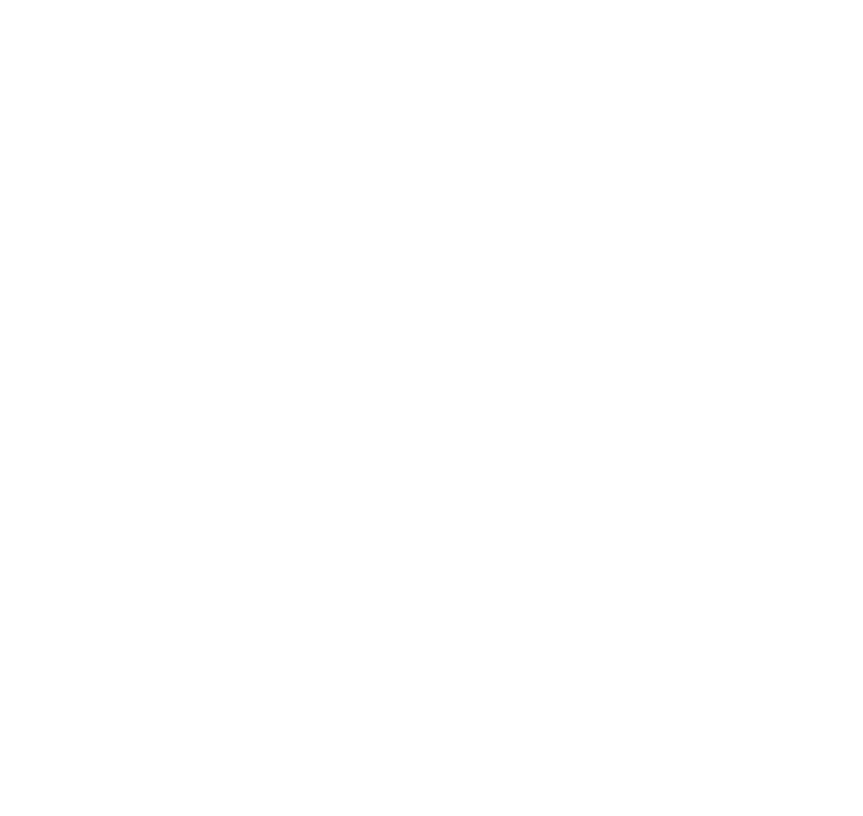
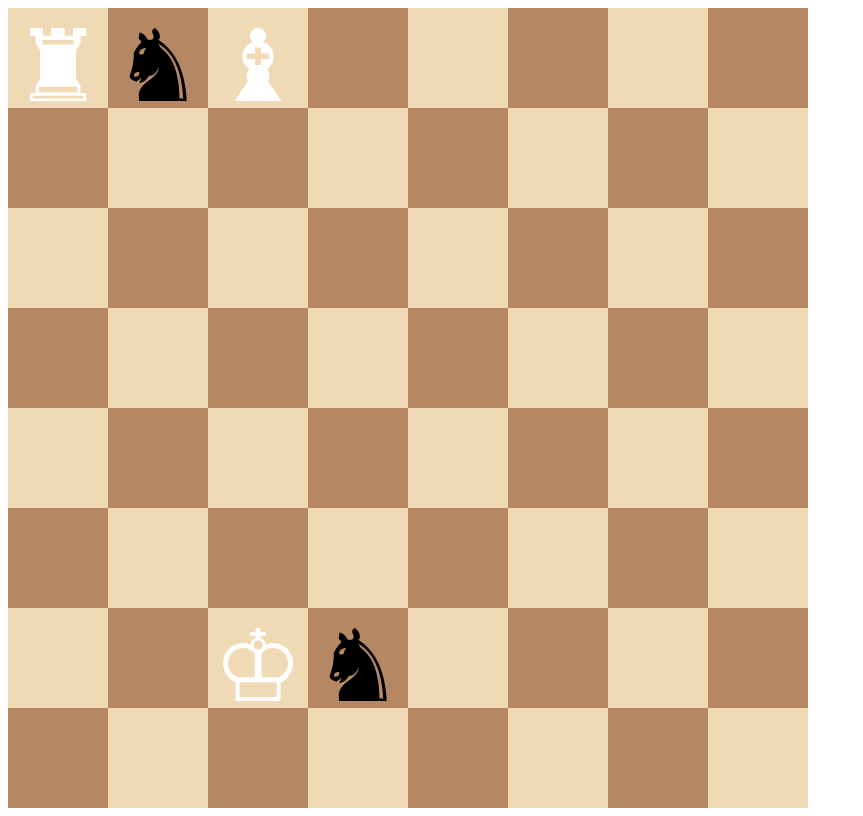
Before and after one commit to jdoan5/Web_Development, a plain HTML site: page Chess/Chess_Board.html in a window 1280 px wide. Shown: the whole page, without its empty margins (0-863 px from the left). Drawn offline with Linux system fonts and the light colour scheme.

Commit message:
Chess_Board

```diff
--- a/Chess/Chess_Board.html
+++ b/Chess/Chess_Board.html
@@ -7,6 +7,71 @@
         <link rel="stylesheet" href="style.css">
     </head>
     <body>
-
+       <div class="container">
+        <div class="white">&#9820;</div>
+        <div class="black">&#9822;</div>
+        <div class="white">&#9821;</div>
+        <div class="black"></div>
+        <div class="white"></div>
+        <div class="black"></div>
+        <div class="white"></div>
+        <div class="black"></div>
+        <div class="black"></div>
+        <div class="white"></div>
+        <div class="black"></div>
+        <div class="white"></div>
+        <div class="black"></div>
+        <div class="white"></div>
+        <div class="black"></div>
+        <div class="white"></div>
+        <div class="white"></div>
+        <div class="black"></div>
+        <div class="white"></div>
+        <div class="black"></div>
+        <div class="white"></div>
+        <div class="black"></div>
+        <div class="white"></div>
+        <div class="black"></div>
+        <div class="black"></div>
+        <div class="white"></div>
+        <div class="black"></div>
+        <div class="white"></div>
+        <div class="black"></div>
+        <div class="white"></div>
+        <div class="black"></div>
+        <div class="white"></div>
+        <div class="white"></div>
+        <div class="black"></div>
+        <div class="white"></div>
+        <div class="black"></div>
+        <div class="white"></div>
+        <div class="black"></div>
+        <div class="white"></div>
+        <div class="black"></div>
+        <div class="black"></div>
+        <div class="white"></div>
+        <div class="black"></div>
+        <div class="white"></div>
+        <div class="black"></div>
+        <div class="white"></div>
+        <div class="black"></div>
+        <div class="white"></div>
+        <div class="white"></div>
+        <div class="black"></div>
+        <div class="white">&#9812;</div>
+        <div class="black">&#9822;</div>
+        <div class="white"></div>
+        <div class="black"></div>
+        <div class="white"></div>
+        <div class="black"></div>
+        <div class="black"></div>
+        <div class="white"></div>
+        <div class="black"></div>
+        <div class="white"></div>
+        <div class="black"></div>
+        <div class="white"></div>
+        <div class="black"></div>
+        <div class="white"></div>
+       </div>
     </body>
 </html>
--- a/Chess/style.css
+++ b/Chess/style.css
@@ -0,0 +1,33 @@
+.container {
+    width: 800px;
+    display: grid;
+    grid-template-columns: 1fr 1fr 1fr 1fr 1fr 1fr 1fr 1fr;
+    grid-template-rows: 1fr 1fr 1fr 1fr 1fr 1fr 1fr 1fr;
+}
+
+.white {
+    height: 100px;
+    width: 100px;
+    background-color: #f0d9b5;
+    font-size: 100px;
+    text-align: center;
+    color: white;
+}
+
+.black {
+    height: 100px;
+    width: 100px;
+    background-color: #b58863;
+    font-size: 100px;
+    text-align: center;
+    color: black;
+}
+
+image {
+    display: block;
+    margin:auto;
+    width: 50px;
+    height: 50px;
+    bottom: 50px;
+    position: relative;
+}
```
Also changed, not shown: img/King_white.png (added).
